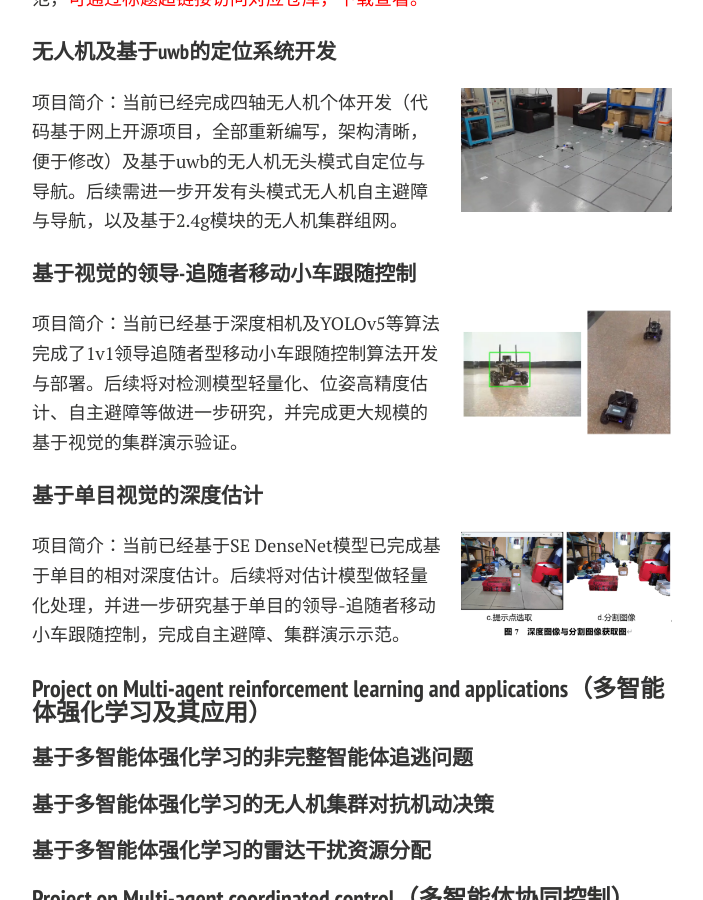
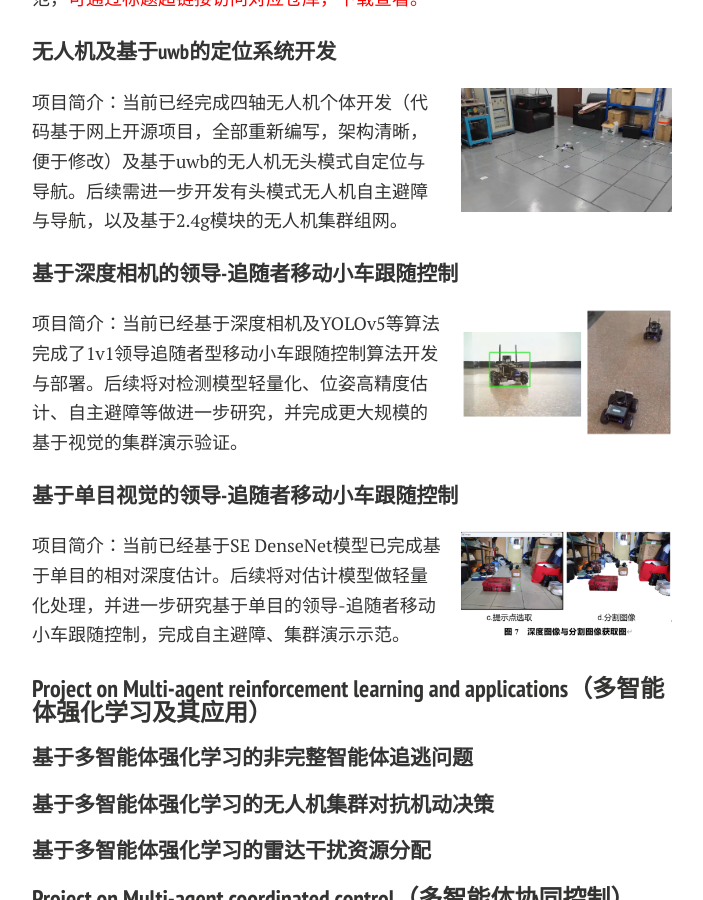
Before and after one commit to wennboo/wennboo.github.io, a Jekyll site: the page built from projects.md, in a window 1280 px wide and 900 px high, scrolled down 809 px. Shown: the whole window, without its empty margins (288-991 px from the left). Built offline with Jekyll 4.4.1, drawn with Linux system fonts in a browser that asks for light colours; nearby versions of some CDN libraries; comment, search, counter and statistics services are not loaded; a style sheet for code colours, icons or effects is not loaded.

Commit message:
Update projects.md

```diff
--- a/projects.md
+++ b/projects.md
@@ -29,13 +29,13 @@ title: Projects
 
 
 
-##### [基于视觉的领导-追随者移动小车跟随控制](https://github.com/wennboo/YOLOv5-based-Vehicle-Detection-and-Formation-Tracking)
+##### [基于深度相机的领导-追随者移动小车跟随控制](https://github.com/wennboo/YOLOv5-based-Vehicle-Detection-and-Formation-Tracking)
 <img src="{{ site.url }}/images/tracking0.png" class="floatpic" width="240" height="320">
 项目简介：当前已经基于深度相机及YOLOv5等算法完成了1v1领导追随者型移动小车跟随控制算法开发与部署。后续将对检测模型轻量化、位姿高精度估计、自主避障等做进一步研究，并完成更大规模的基于视觉的集群演示验证。
 
 
 
-##### [基于单目视觉的深度估计](https://github.com/wennboo/Ground-Segmentation-based-Monocular-depth-estimation)
+##### [基于单目视觉的领导-追随者移动小车跟随控制](https://github.com/wennboo/Ground-Segmentation-based-Monocular-depth-estimation)
 <img src="{{ site.url }}/images/depth-est0.png" class="floatpic" width="240" height="320">
 项目简介：当前已经基于SE DenseNet模型已完成基于单目的相对深度估计。后续将对估计模型做轻量化处理，并进一步研究基于单目的领导-追随者移动小车跟随控制，完成自主避障、集群演示示范。
 
```
